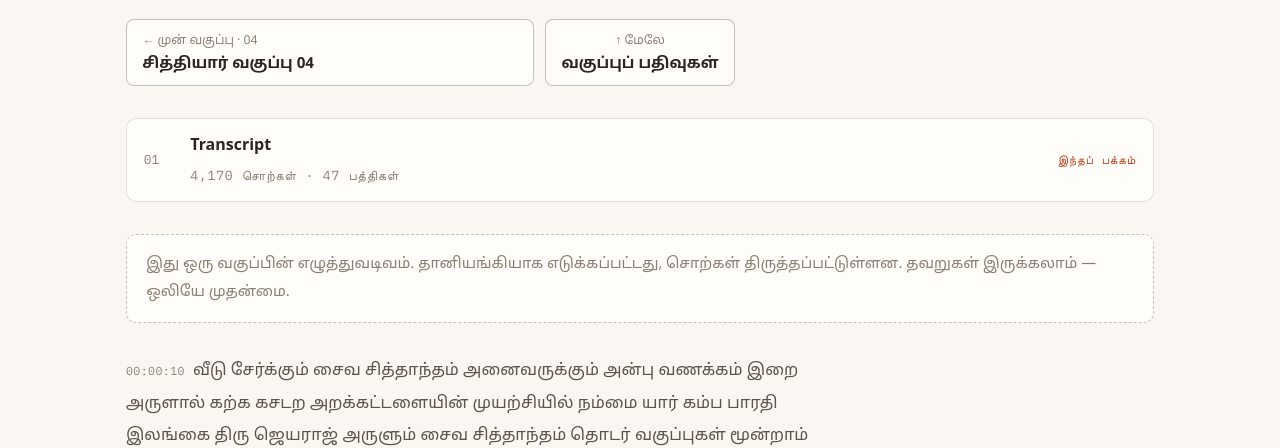
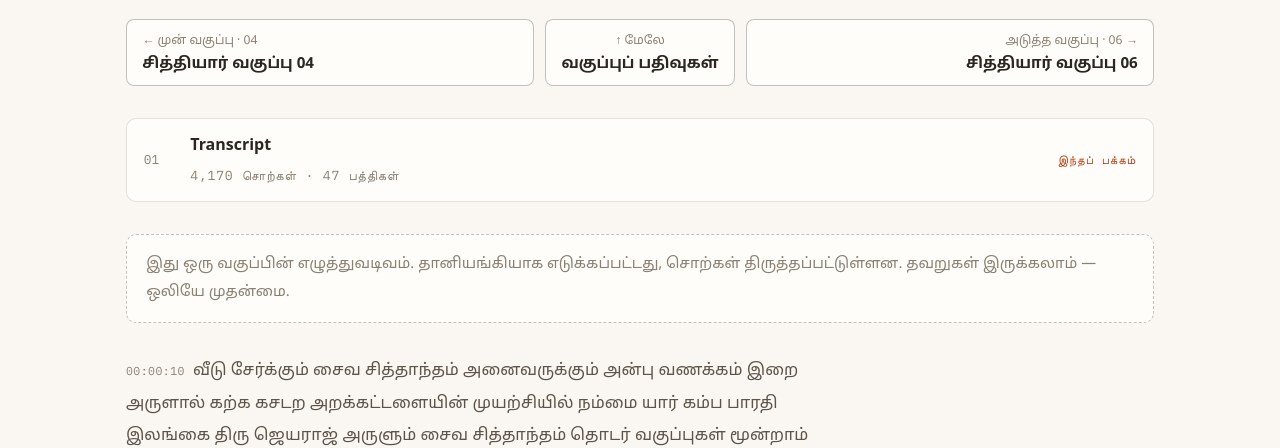
Before and after one commit to sm4607/Saiva-Siddhantam, a plain HTML site: page Gnanam Maragam/Book3-Sivagnana-Siddhiyar-Supakkam/recordings/siddhiyar-class-05/index.html in a window 1280 px wide. Shown: the part 358-806 px from the top of the page. Drawn offline with Linux system fonts and the light colour scheme.

Commit message:
வகுப்புகள் 5, 6 — முன் / அடுத்த இணைப்புகள்
Co-Authored-By: Claude Opus 5.5 <noreply@anthropic.com>

```diff
--- a/Gnanam Maragam/Book3-Sivagnana-Siddhiyar-Supakkam/recordings/siddhiyar-class-05/index.html
+++ b/Gnanam Maragam/Book3-Sivagnana-Siddhiyar-Supakkam/recordings/siddhiyar-class-05/index.html
@@ -41,7 +41,7 @@
       <nav class="pager" aria-label="பக்க வழிசெலுத்தல்">
         <a class="pager-link" href="../siddhiyar-class-04/index.html"><span class="k">← முன் வகுப்பு · 04</span><span class="t">சித்தியார் வகுப்பு 04</span></a>
         <a class="pager-link pager-up" href="../index.html"><span class="k">↑ மேலே</span><span class="t">வகுப்புப் பதிவுகள்</span></a>
-        <span></span>
+        <a class="pager-link pager-next" href="../siddhiyar-class-06/index.html"><span class="k">அடுத்த வகுப்பு · 06 →</span><span class="t">சித்தியார் வகுப்பு 06</span></a>
       </nav>
       <div class="ledger" style="padding-top:.2rem">
         <div class="row">
@@ -103,7 +103,7 @@
       <nav class="pager" aria-label="பக்க வழிசெலுத்தல்">
         <a class="pager-link" href="../siddhiyar-class-04/index.html"><span class="k">← முன் வகுப்பு · 04</span><span class="t">சித்தியார் வகுப்பு 04</span></a>
         <a class="pager-link pager-up" href="../index.html"><span class="k">↑ மேலே</span><span class="t">வகுப்புப் பதிவுகள்</span></a>
-        <span></span>
+        <a class="pager-link pager-next" href="../siddhiyar-class-06/index.html"><span class="k">அடுத்த வகுப்பு · 06 →</span><span class="t">சித்தியார் வகுப்பு 06</span></a>
       </nav>
     </div>
   </section>
```
Also changed, not shown: Gnanam Maragam/Book3-Sivagnana-Siddhiyar-Supakkam/recordings/siddhiyar-class-06/index.html (+2 -2 lines).
